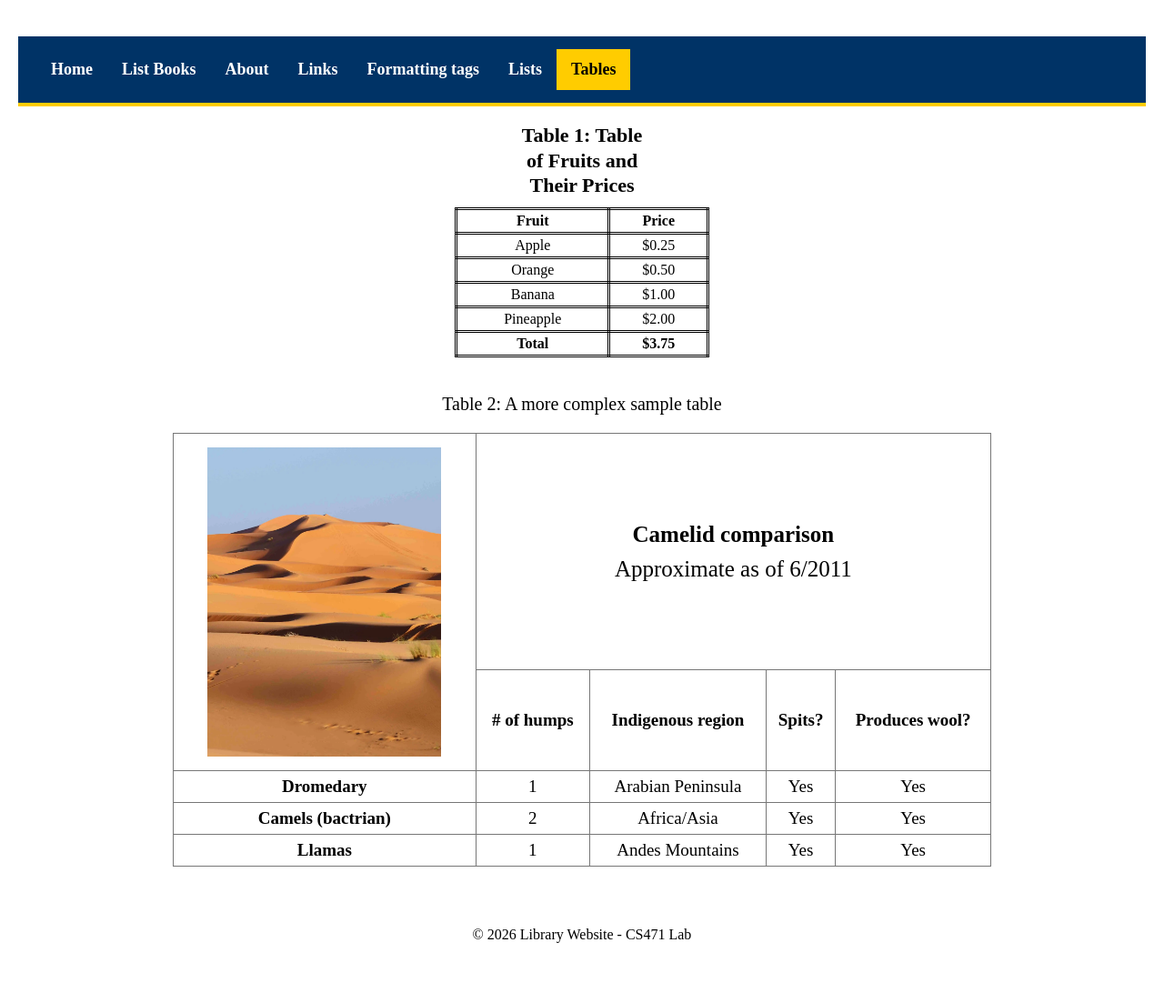
After one commit to elaffahad-cs/CS471-Lab, a Django app: page /html5/tables/ in a window 1280 px wide. The commit adds this page. Shown: the whole page at 91% size. Run offline with Django 5.2, Linux system fonts and the light colour scheme.

Commit message:
Lab5 Done

```diff
--- a/apps/bookmodule/urls.py
+++ b/apps/bookmodule/urls.py
@@ -19,4 +19,8 @@ urlpatterns = [
     path('list_books/', views.list_books, name="books.list_books"),
     path('<int:bookId>/', views.viewbook, name="books.view_one_book"),
     path('aboutus/', views.aboutus, name="books.aboutus"),
+    path('html5/links/', views.html_links, name='books.html_links'),
+    path('html5/text/formatting/', views.text_formatting, name='books.text_formatting'),
+    path('html5/lists/', views.lists, name='books.lists'),
+    path('html5/tables/', views.tables, name='books.tables'),
 ]
--- a/apps/bookmodule/views.py
+++ b/apps/bookmodule/views.py
@@ -37,3 +37,15 @@ def viewbook(request, bookId):
 
 def aboutus(request):
     return render(request, "bookmodule/aboutus.html")
+
+def html_links(request):
+    return render(request, 'bookmodule/html_links.html')
+
+def text_formatting(request):
+    return render(request, 'bookmodule/text_formatting.html')
+
+def lists(request):
+    return render(request, 'bookmodule/lists.html')
+
+def tables(request):
+    return render(request, 'bookmodule/tables.html')
--- /dev/null
+++ b/apps/static/main.css
@@ -0,0 +1,218 @@
+/* Lab 5 – Links */
+.lab-link {
+    display: block;
+    padding: 10px;
+    margin: 10px 0;
+    background-color: #f0f0f0;
+    text-align: center;
+    font-size: 18px;
+    text-decoration: none;
+    border-radius: 6px;
+    color: #003366; /* اللون الأساسي */
+}
+
+/* visited = red */
+.lab-link:visited {
+    color: red;
+}
+
+/* hover = yellow */
+.lab-link:hover {
+    background-color: #003366; /* لو تبين نغيره قولي لي */
+    color: yellow;
+}
+
+/* active = white */
+.lab-link:active {
+    background-color: #ffcc00; /* لو تبين نغيره قولي لي */
+    color: white;
+}
+
+
+/* Lab 5 – Formatting */
+.lab-title {
+    text-align: center;
+    color: #1d6ebe;
+    margin-bottom: 22px;
+}
+
+.lab-format-text {
+    font-size: 22px;   /* كبّريه قد ما تبين */
+    line-height: 1.8;  /* يخلي السطور مرتبة وواضحة */
+}
+
+
+/* Lab 5 – Lists */
+ul, ol {
+    margin-left: 30px;
+    margin-bottom: 20px;
+}
+
+/* Lab 5 – Tables */
+table {
+    width: 70%;
+    margin: 20px auto;
+    border-collapse: collapse;
+}
+
+th, td {
+    border: 1px solid #333;
+    padding: 10px;
+    text-align: center;
+}
+
+caption {
+    font-weight: bold;
+    margin-bottom: 10px;
+}
+
+
+/* Link 1 */
+.lab-link-1 {
+    background-color: #ccffcc; /* أخضر فاتح */
+    color: red;
+}
+
+/* Link 2 */
+.lab-link-2 {
+    background-color: #555555; /* رمادي غامق */
+    color: yellow;
+}
+
+/* Link 3 */
+.lab-link-3 {
+    background-color: black;
+    color: #66ccff; /* أزرق سماوي */
+}
+
+/* Task 3 lab5 – Lists Styling */
+.lab-list-title {
+    background-color: #008080; /* نفس لون الترويسة في الصورة */
+    color: white;
+    padding: 12px;
+    text-align: left;
+    font-size: 26px;
+    font-weight: bold;
+    border-radius: 6px;
+    margin-bottom: 20px;
+}
+
+.lab-list-section {
+    font-size: 20px;
+    line-height: 1.8;
+    margin-left: 30px;
+}
+
+.lab-list-section ul {
+    margin-bottom: 20px;
+}
+
+.lab-list-section ol {
+    margin-bottom: 20px;
+}
+
+/* Task 4 – Tables Styling */
+/* GENERAL */
+body {
+    margin: 0;
+    padding: 40px 20px;
+    background: white;
+    font-family: "Times New Roman", Times, serif;
+}
+
+/* =========================
+   TABLE 1
+========================= */
+.table-one-section {
+    text-align: center;
+    margin-bottom: 40px;
+}
+
+.table-one-section h2 {
+    font-size: 22px;        /* أصغر */
+    line-height: 1.25;
+    margin-bottom: 10px;
+}
+
+.fruit-table {
+    margin: 0 auto;
+    border-collapse: collapse;   /* مهم لإزالة التقسيم */
+    font-size: 16px;             /* أصغر */
+    width: 280px;                /* يصغّر الجدول */
+}
+
+.fruit-table th,
+.fruit-table td {
+    border: 3px double #000;     /* DOUBLE BORDER */
+    padding: 3px 5px;            /* أصغر */
+    background: #fff;
+}
+
+.fruit-table .total td {
+    font-weight: bold;
+}
+
+
+/* =========================
+   TABLE 2
+========================= */
+
+.table-two-section {
+    max-width: 900px;
+    margin: 0 auto;
+}
+
+.table-two-title {
+    text-align: center;
+    font-size: 20px;
+    margin-bottom: 5px;
+}
+
+.camel-table {
+    width: 100%;
+    border-collapse: collapse;
+    font-size: 19px;
+}
+
+.camel-table th,
+.camel-table td {
+    border: 1px solid #777;
+    text-align: center;
+    padding: 6px;
+}
+
+/* IMAGE CELL */
+.image-cell {
+    width: 37%;
+    height: 360px;
+    padding: 5px !important;
+}
+
+.image-cell img {
+    width: 80%;
+    height: 340px;
+    object-fit: cover;
+    display: block;
+    margin: auto;
+}
+
+/* HEADING */
+.camel-heading {
+    height: 235px;
+    font-size: 25px;
+    line-height: 1.5;
+}
+
+/* COLUMN HEADINGS */
+.column-headings {
+    height: 105px;
+}
+
+.column-headings th {
+    font-weight: bold;
+}
+
+/* ROW HEIGHTS */
+.camel-table tr:nth-last-child(-n+3) {
+    height: 35px;
+}
--- a/apps/static/styles.css
+++ b/apps/static/styles.css
@@ -1,13 +1,14 @@
+/* Global font */
 body {
     font-family: 'Tajawal', sans-serif;
 }
 
-
+/* Navigation bar */
 .topnav {
-    background-color: #003366;   /* لون أزرق غامق واضح */
+    background-color: #003366;   /* أزرق غامق */
     overflow: hidden;
     padding: 14px 20px;
-    border-bottom: 4px solid #ffcc00; /* خط أصفر واضح */
+    border-bottom: 4px solid #ffcc00; /* خط أصفر */
 }
 
 .topnav a {
@@ -20,11 +21,13 @@ body {
     font-weight: bold;
 }
 
+/* Hover */
 .topnav a:hover {
     background-color: #005599;
     color: #ffffff;
 }
 
+/* Active page */
 .topnav a.active {
     background-color: #ffcc00;
     color: black;
--- /dev/null
+++ b/apps/templates/bookmodule/tables.html
@@ -0,0 +1,97 @@
+{% extends "layouts/base.html" %}
+{% load static %}
+
+{% block title %} Tables {% endblock title %}
+
+{% block content %}
+
+<link rel="stylesheet" href="{% static 'main.css' %}">
+
+<!-- =========================
+     TABLE 1
+========================= -->
+
+<section class="table-one-section">
+    <h2>Table 1: Table<br>of Fruits and<br>Their Prices</h2>
+
+    <table class="fruit-table">
+        <thead>
+            <tr>
+                <th>Fruit</th>
+                <th>Price</th>
+            </tr>
+        </thead>
+
+        <tbody>
+            <tr><td>Apple</td><td>$0.25</td></tr>
+            <tr><td>Orange</td><td>$0.50</td></tr>
+            <tr><td>Banana</td><td>$1.00</td></tr>
+            <tr><td>Pineapple</td><td>$2.00</td></tr>
+            <tr class="total"><td>Total</td><td>$3.75</td></tr>
+        </tbody>
+    </table>
+</section>
+
+
+<!-- =========================
+     TABLE 2
+========================= -->
+
+<section class="table-two-section">
+
+    <div class="table-two-title">
+        Table 2: A more complex sample table
+    </div>
+
+    <table class="camel-table">
+
+        <tr>
+            <!-- Image -->
+            <td class="image-cell" rowspan="2">
+                <img src="{% static 'desert.jpg' %}" alt="Camel in the desert">
+            </td>
+
+            <!-- Main heading -->
+            <td class="camel-heading" colspan="4">
+                <strong>Camelid comparison</strong>
+                <br>
+                <span>Approximate as of 6/2011</span>
+            </td>
+        </tr>
+
+        <tr class="column-headings">
+            <th># of humps</th>
+            <th>Indigenous region</th>
+            <th>Spits?</th>
+            <th>Produces wool?</th>
+        </tr>
+
+        <tr>
+            <th>Dromedary</th>
+            <td>1</td>
+            <td>Arabian Peninsula</td>
+            <td>Yes</td>
+            <td>Yes</td>
+        </tr>
+
+        <tr>
+            <th>Camels (bactrian)</th>
+            <td>2</td>
+            <td>Africa/Asia</td>
+            <td>Yes</td>
+            <td>Yes</td>
+        </tr>
+
+        <tr>
+            <th>Llamas</th>
+            <td>1</td>
+            <td>Andes Mountains</td>
+            <td>Yes</td>
+            <td>Yes</td>
+        </tr>
+
+    </table>
+
+</section>
+
+{% endblock content %}
--- a/apps/templates/includes/header.html
+++ b/apps/templates/includes/header.html
@@ -3,5 +3,9 @@
   <a class="{% if url_name == 'books.index' %}active{% endif %}" href="{% url 'books.index' %}">Home</a>
   <a class="{% if url_name == 'books.list_books' %}active{% endif %}" href="{% url 'books.list_books' %}">List Books</a>
   <a class="{% if url_name == 'books.aboutus' %}active{% endif %}" href="{% url 'books.aboutus' %}">About</a>
+  <a class="{% if url_name == 'books.html_links' %}active{% endif %}" href="{% url 'books.html_links' %}">Links</a>
+  <a class="{% if url_name == 'books.text_formatting' %}active{% endif %}" href="{% url 'books.text_formatting' %}">Formatting tags</a>
+  <a class="{% if url_name == 'books.lists' %}active{% endif %}" href="{% url 'books.lists' %}">Lists</a>
+  <a class="{% if url_name == 'books.tables' %}active{% endif %}" href="{% url 'books.tables' %}">Tables</a>
 </div>
 {% endwith %}
```
Also changed, not shown: apps/templates/bookmodule/html_links.html (added, +22 -0 lines), apps/templates/bookmodule/lists.html (added, +48 -0 lines), apps/templates/bookmodule/text_formatting.html (added, +23 -0 lines), apps/static/desert.jpg (added).
